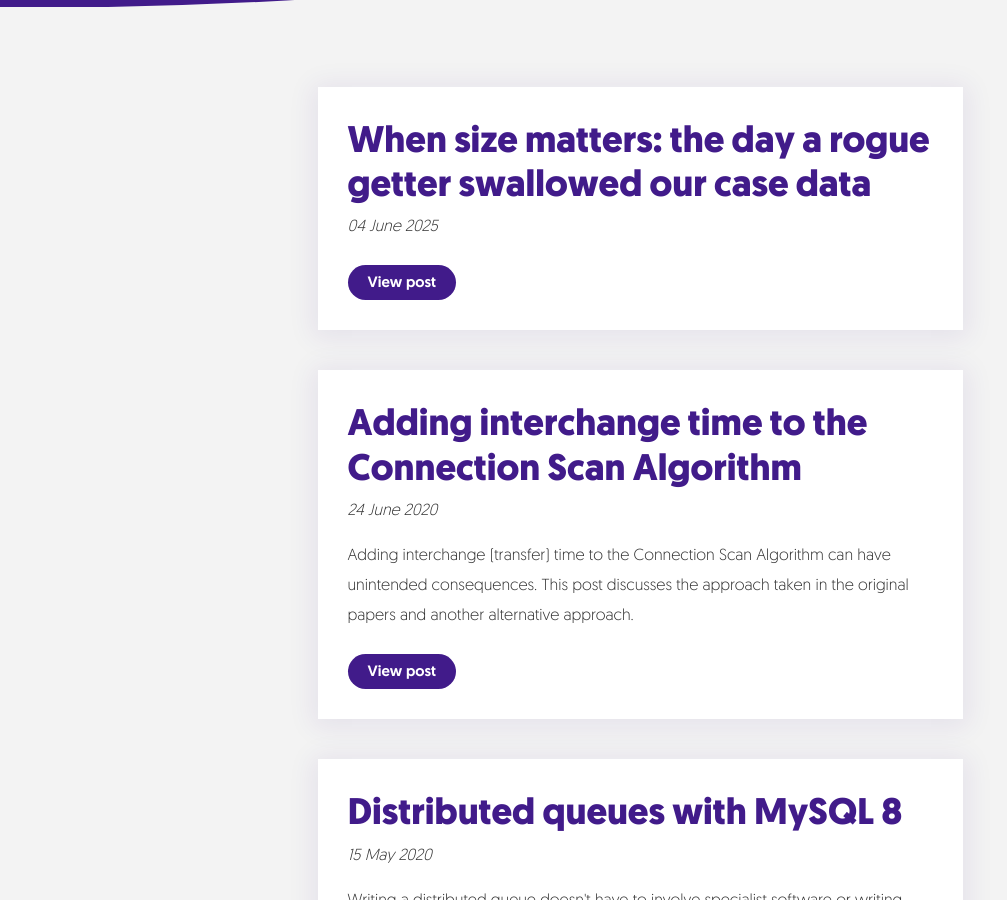
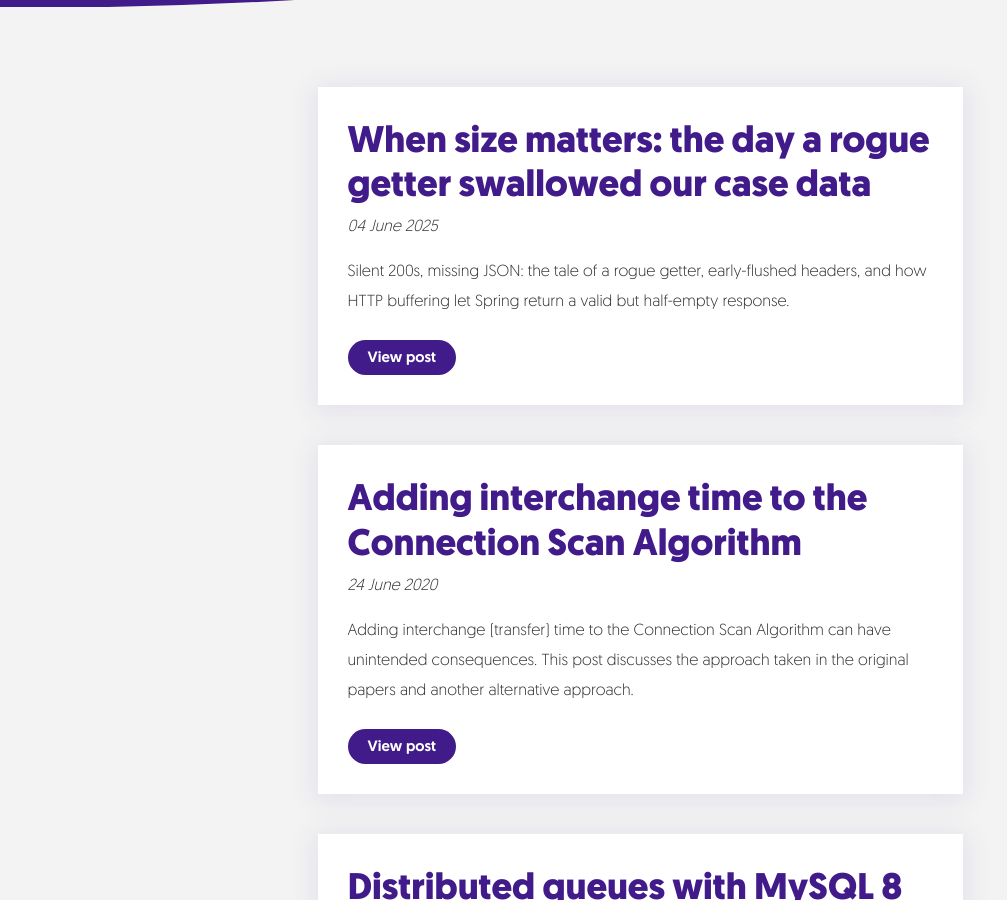
Before and after one commit to linusnorton/ljn.io, a Jekyll site: the page built from blog.html, in a window 1280 px wide and 900 px high, scrolled down 348 px. Shown: the whole window, without its empty margins (0-1007 px from the left). Built offline with Jekyll 4.4.1, drawn with Linux system fonts in a browser that asks for light colours.

Commit message:
Update post

```diff
--- a/_posts/2025-06-04-when-size-matters.md
+++ b/_posts/2025-06-04-when-size-matters.md
@@ -3,11 +3,9 @@ title: "When size matters: the day a rogue getter swallowed our case data"
 date: 2025-06-04 02:00:00
 lastmod: 2025-06-04 02:00:00
 description: >-
-
+  Silent 200s, missing JSON: the tale of a rogue getter, early-flushed headers, and how HTTP buffering let Spring return a valid but half-empty response.
 layout: post
 ---
-
-# When size matters: the day a rogue getter swallowed our case data
 
 ## Where are my case notes?
 
```
